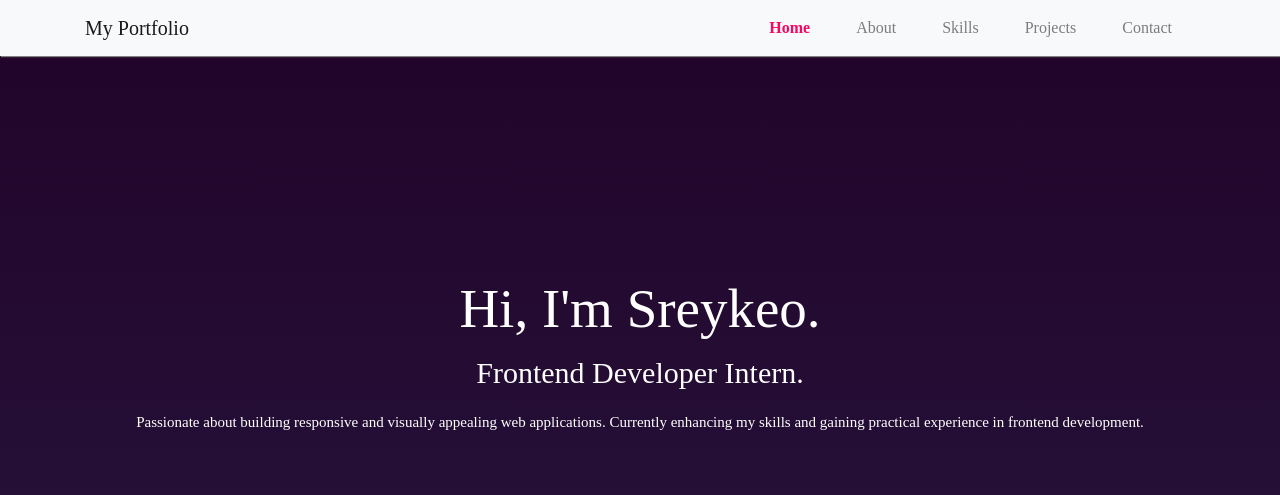
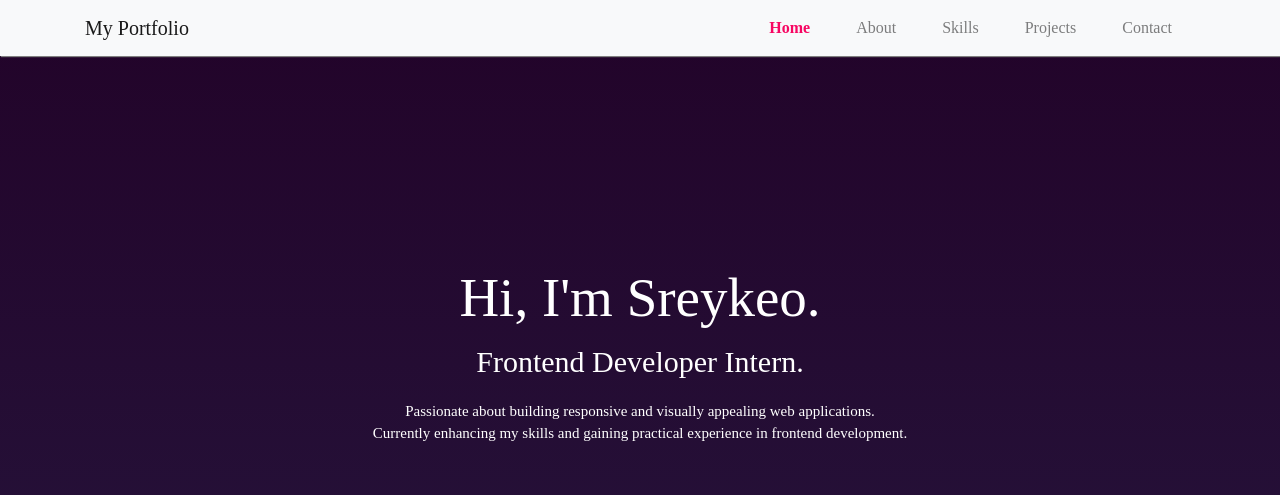
Before and after one commit to Norm-Sreykeo/portfolio, a plain HTML site: page bootstrap-5.0.2-dist/index.html in a window 1280 px wide. Shown: the top 495 px of the page. Drawn offline with nearby package versions, Linux system fonts and the light colour scheme; a web font is replaced by a local one.

Commit message:
Update introduction paragraph for improved readability

```diff
--- a/bootstrap-5.0.2-dist/index.html
+++ b/bootstrap-5.0.2-dist/index.html
@@ -47,7 +47,8 @@
         <div>
             <h1 style="font-size: 55px;">Hi, I'm Sreykeo.</h1>
             <p style="font-size: 30px;">Frontend Developer Intern.</p>
-            <p style="font-size: 15px;">Passionate about building responsive and visually appealing web applications. Currently enhancing my skills and gaining practical experience in frontend development.</p>
+            <p style="font-size: 15px;">Passionate about building responsive and visually appealing web applications. <br>
+                 Currently enhancing my skills and gaining practical experience in frontend development.</p>
         </div>
         <div class="link-icon">
             <a href="https://github.com/Norm-Sreykeo" class="mx-2"><i class="bi bi-github icon" ></i></a>
```
